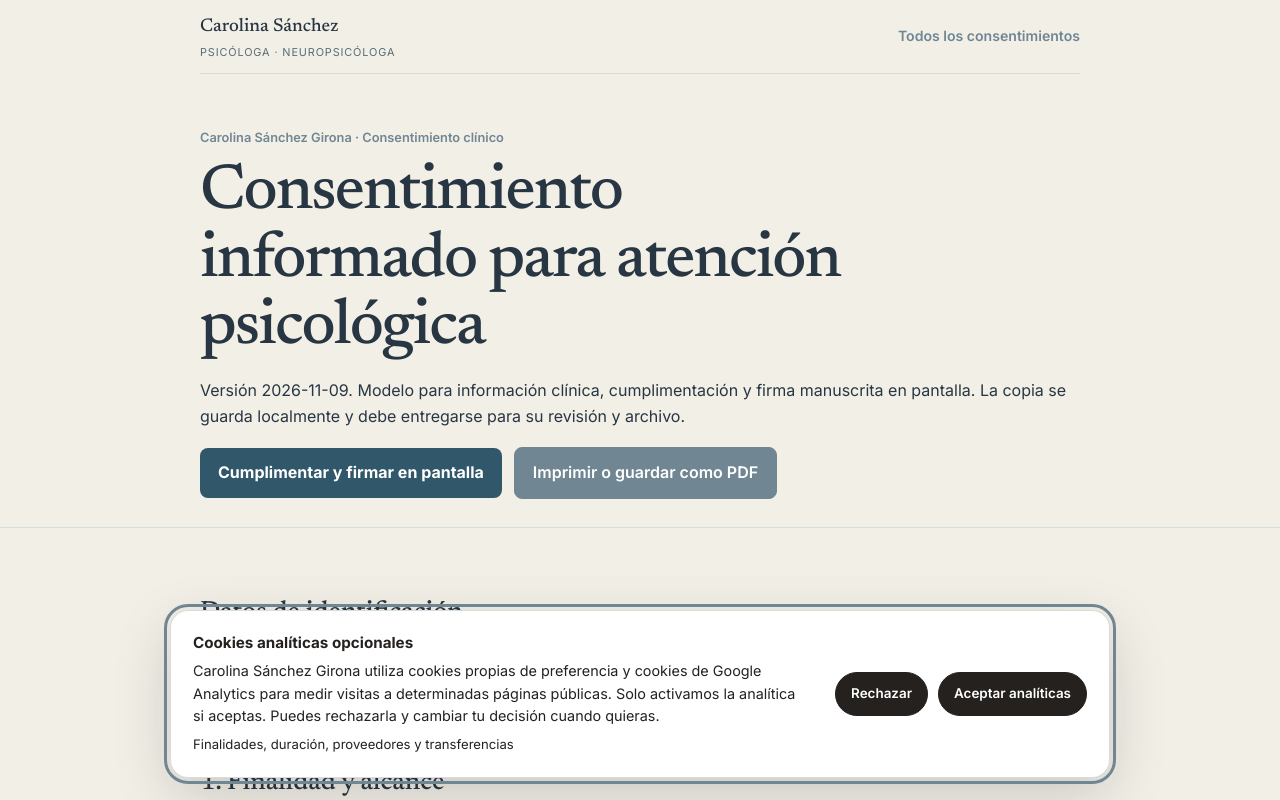
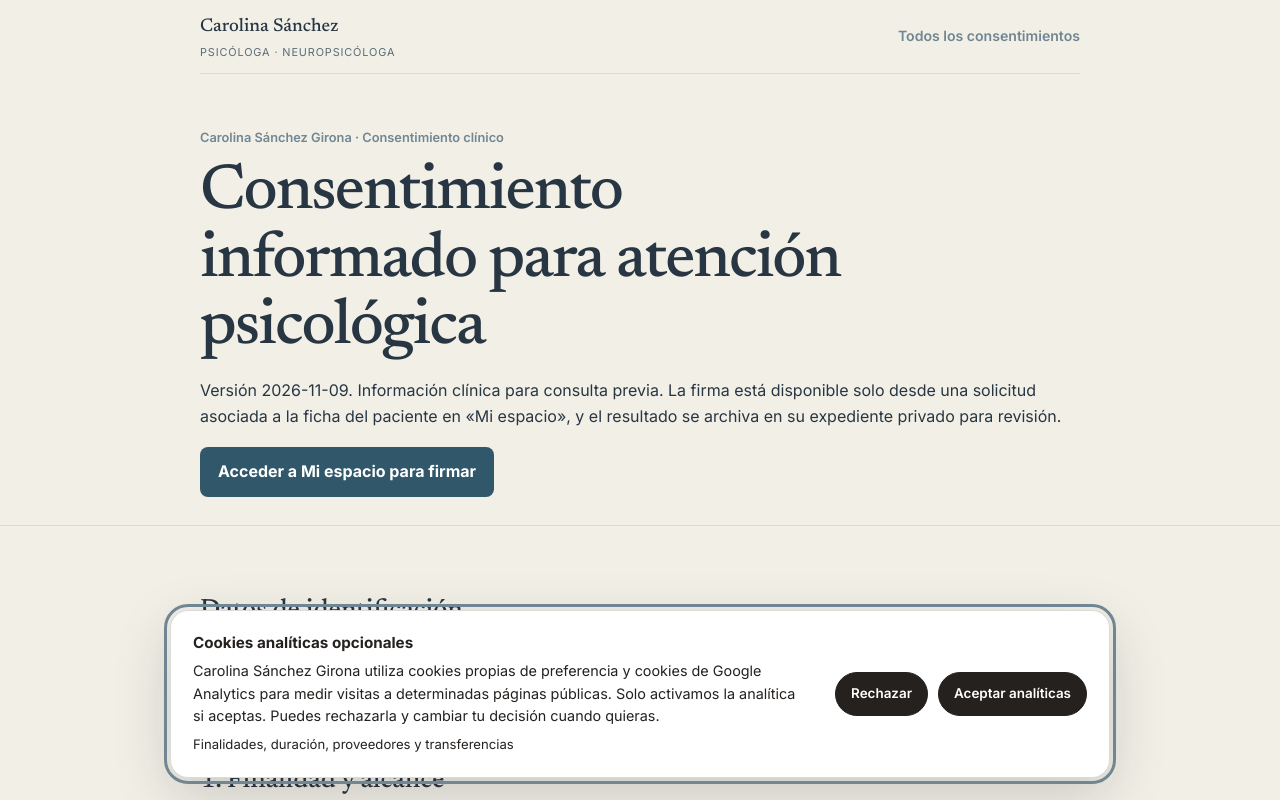
Before and after one commit to carolinasanchezgirona/Portfolio-Carolina, a Next.js app: page /consentimiento-psicologico in a window 1280 px wide. Shown: the top 800 px of the page. Built offline with nearby package versions, Linux system fonts and the light colour scheme.

Commit message:
docs: direct all patient consent signatures exclusively through Mi espacio

```diff
--- a/app/components/clinical-consent-template.tsx
+++ b/app/components/clinical-consent-template.tsx
@@ -1,4 +1,3 @@
-import PrintLegal from "./print-legal";
 import LegalSignatureForm from "./legal-signature-form";
 import "../legal.css";
 
@@ -42,8 +41,8 @@ export default function ClinicalConsentTemplate({ kind }: { kind: Kind }) {
     <section className="legal-hero"><div className="legal-wrap">
       <p className="legal-eyebrow">Carolina Sánchez Girona · Consentimiento clínico</p>
       <h1>{doc.title}</h1>
-      <p>Versión {VERSION}. Modelo para información clínica, cumplimentación y firma manuscrita en pantalla. La copia se guarda localmente y debe entregarse para su revisión y archivo.</p>
-      <div className="legal-hero-actions"><a className="legal-quick-sign" href="#firma-digital">Cumplimentar y firmar en pantalla</a><PrintLegal /></div>
+      <p>Versión {VERSION}. Información clínica para consulta previa. La firma está disponible solo desde una solicitud asociada a la ficha del paciente en «Mi espacio», y el resultado se archiva en su expediente privado para revisión.</p>
+      <div className="legal-hero-actions"><a className="legal-quick-sign" href="/mi-espacio/">Acceder a Mi espacio para firmar</a></div>
     </div></section>
     <article className="legal-wrap legal-document">
       <section>
```
